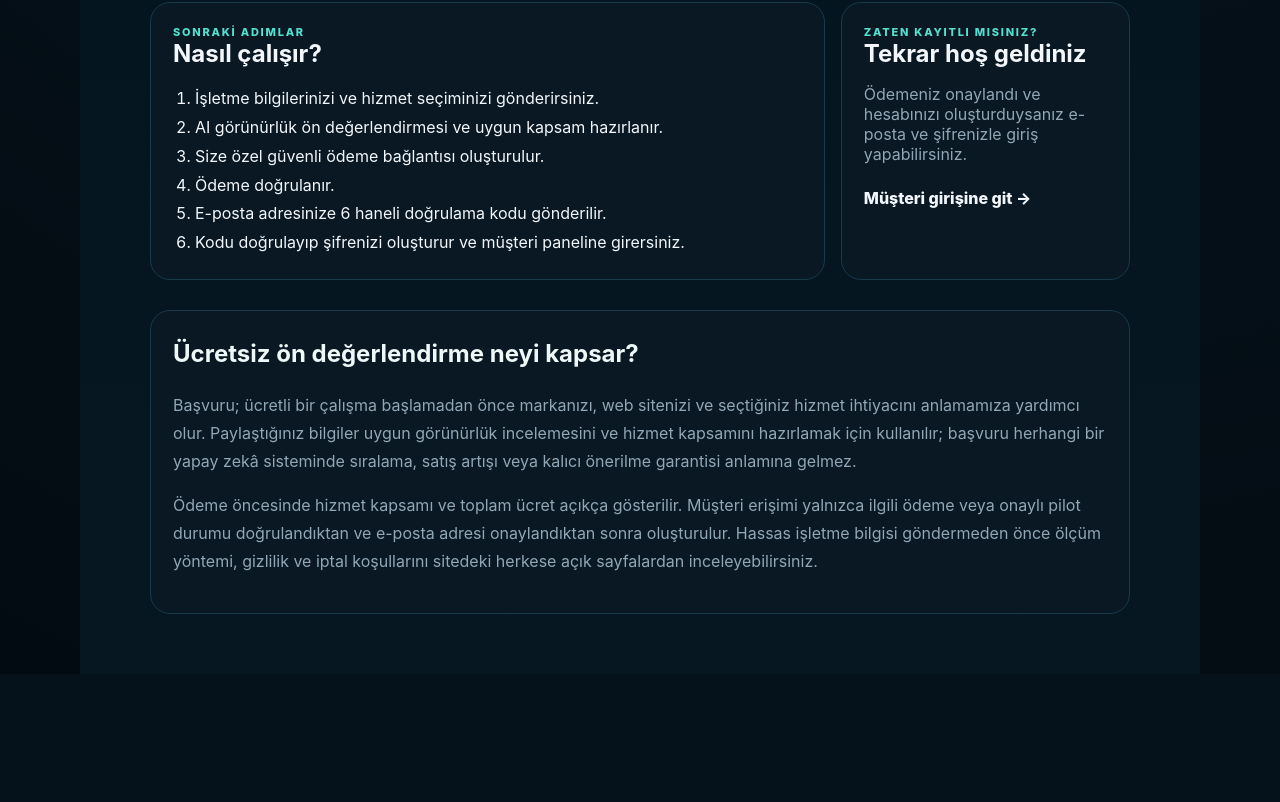
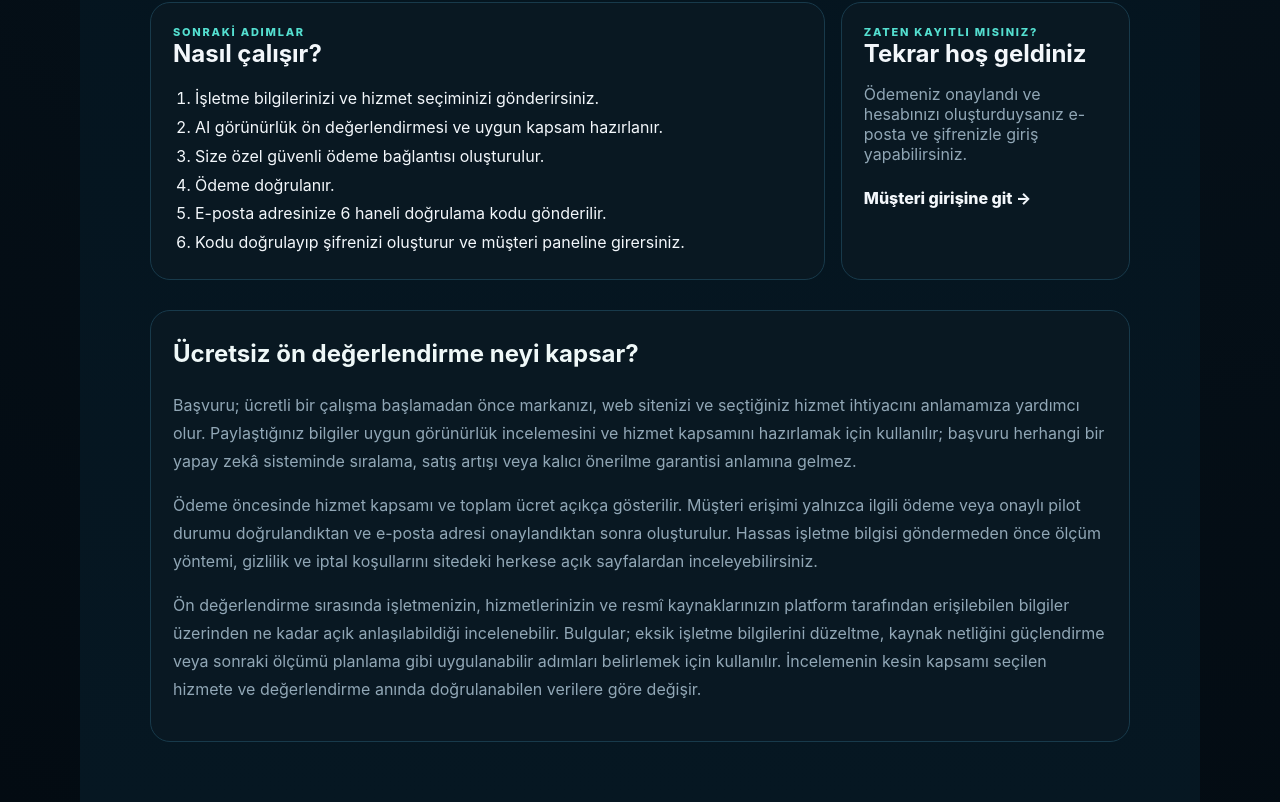
Before and after one commit to mehmetozan-5858/ai-visibility, a Next.js app: page /yeni-musteri in a window 1280 px wide. Shown: the part 1077-1879 px from the top of the page. Before the commit the page ends 1751 px from the top, so only its background shows below. Built offline with nearby package versions, Linux system fonts and the light colour scheme; no server answers.

Commit message:
Complete free assessment launch SEO copy

```diff
--- a/app/yeni-musteri/page.js
+++ b/app/yeni-musteri/page.js
@@ -33,6 +33,7 @@ export default async function NewCustomerPage({searchParams}){
         <h2 style={{color:"#eff8f8",marginTop:0}}>{en?"What the free assessment covers":"Ücretsiz ön değerlendirme neyi kapsar?"}</h2>
         <p>{en?"The application helps us understand your brand, website and selected service before any paid work begins. We use the information you submit to prepare the appropriate visibility review and scope; it is not treated as a promise of ranking, sales or permanent recommendation by an AI system.":"Başvuru; ücretli bir çalışma başlamadan önce markanızı, web sitenizi ve seçtiğiniz hizmet ihtiyacını anlamamıza yardımcı olur. Paylaştığınız bilgiler uygun görünürlük incelemesini ve hizmet kapsamını hazırlamak için kullanılır; başvuru herhangi bir yapay zekâ sisteminde sıralama, satış artışı veya kalıcı önerilme garantisi anlamına gelmez."}</p>
         <p>{en?"Before payment, the service scope and total price are shown clearly. Customer access is created only after the applicable payment or approved pilot status is verified and the email address is confirmed. For methodology, privacy and cancellation details, use the public links on our website before submitting sensitive business information.":"Ödeme öncesinde hizmet kapsamı ve toplam ücret açıkça gösterilir. Müşteri erişimi yalnızca ilgili ödeme veya onaylı pilot durumu doğrulandıktan ve e-posta adresi onaylandıktan sonra oluşturulur. Hassas işletme bilgisi göndermeden önce ölçüm yöntemi, gizlilik ve iptal koşullarını sitedeki herkese açık sayfalardan inceleyebilirsiniz."}</p>
+        <p>{en?"The assessment may review how clearly your business, services and official sources can be understood from information available to the platform. Findings are used to identify practical next steps such as correcting incomplete business information, strengthening source clarity or planning a later measurement. The exact scope depends on the selected service and the data that can be verified at the time of the review.":"Ön değerlendirme sırasında işletmenizin, hizmetlerinizin ve resmî kaynaklarınızın platform tarafından erişilebilen bilgiler üzerinden ne kadar açık anlaşılabildiği incelenebilir. Bulgular; eksik işletme bilgilerini düzeltme, kaynak netliğini güçlendirme veya sonraki ölçümü planlama gibi uygulanabilir adımları belirlemek için kullanılır. İncelemenin kesin kapsamı seçilen hizmete ve değerlendirme anında doğrulanabilen verilere göre değişir."}</p>
       </section>
       <style>{`@media(max-width:720px){.new-customer-followup-grid{grid-template-columns:1fr!important}}`}</style>
     </div>
```
